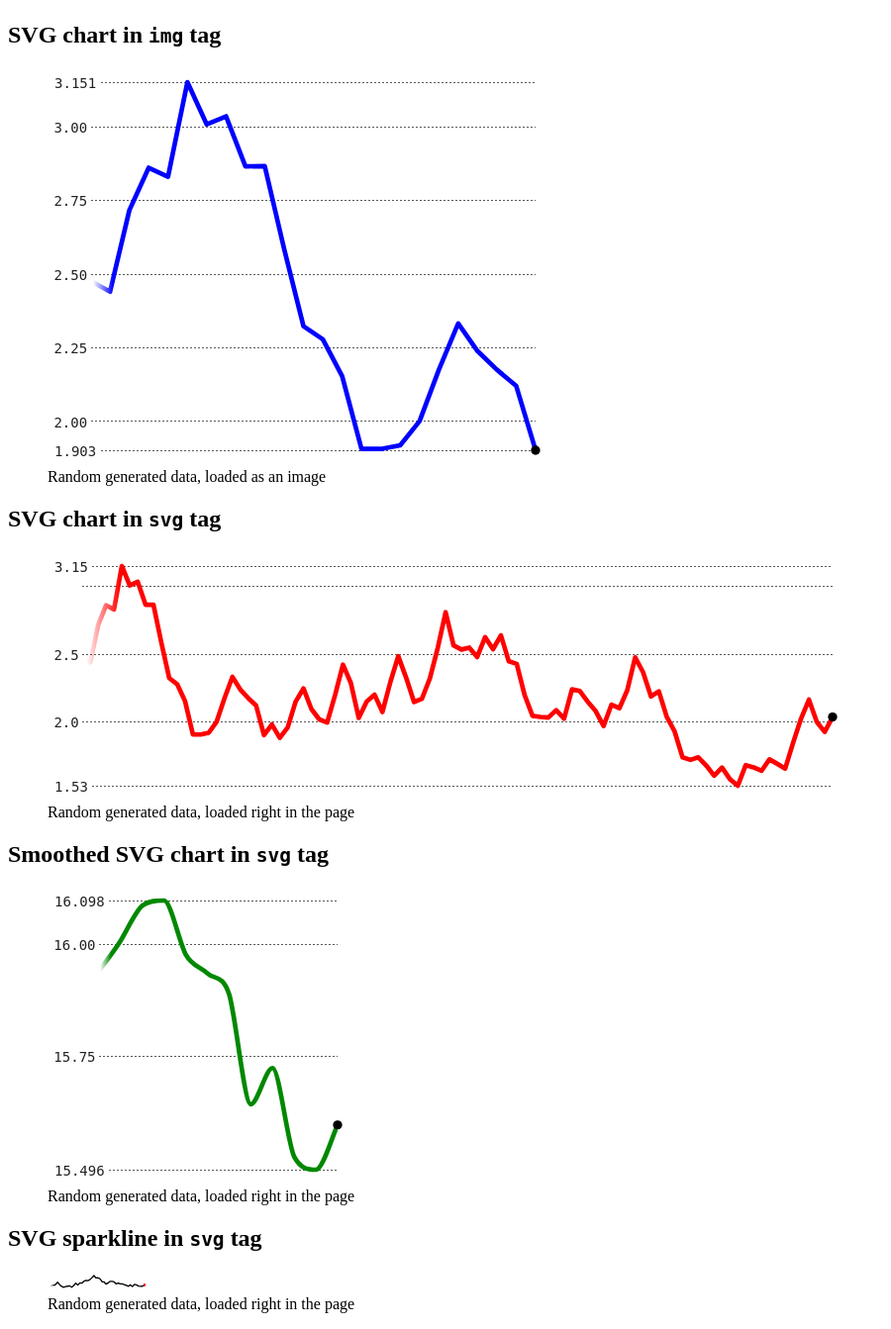
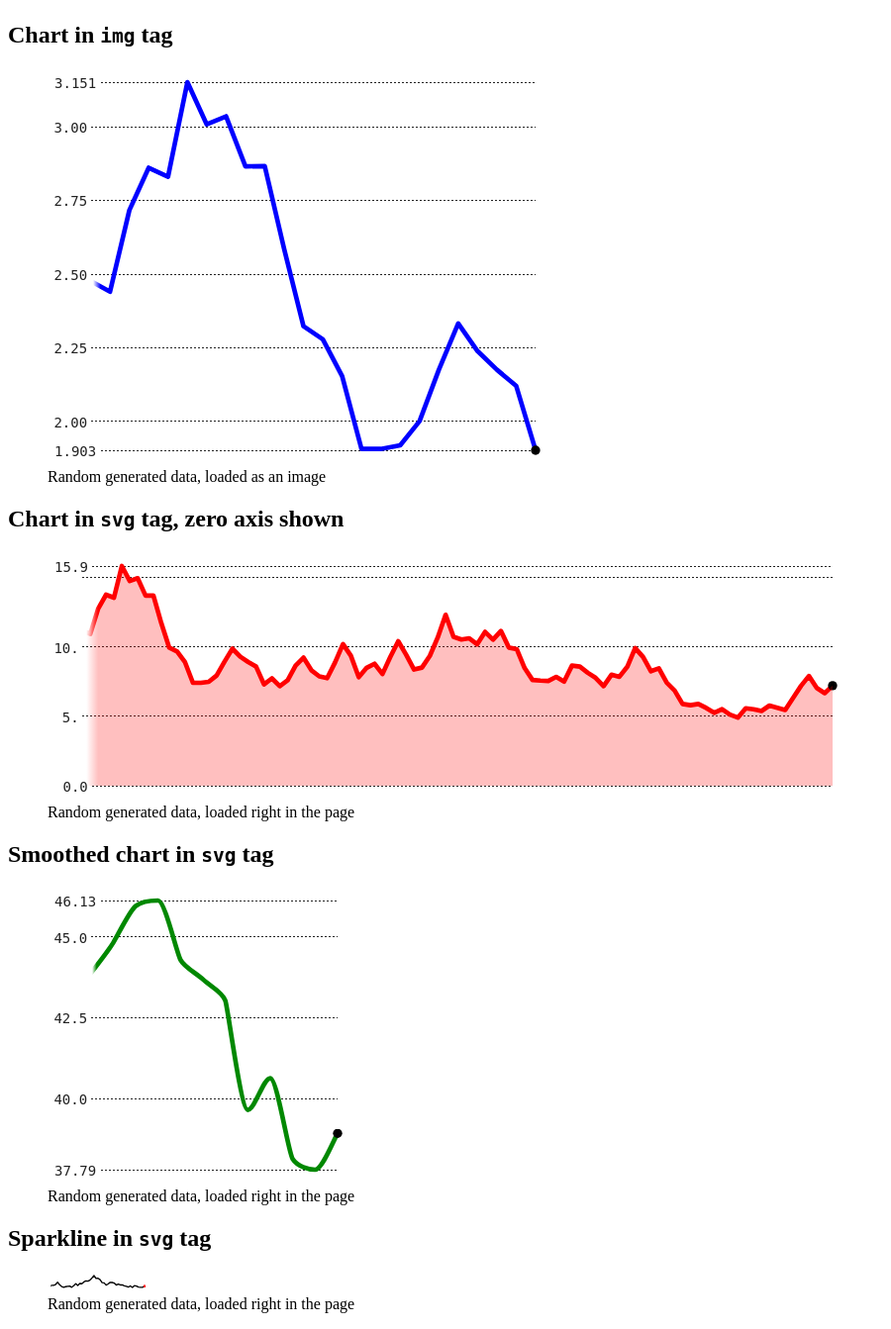
Before and after one commit to seigler/neat-charts, a PHP site: page /demo.php in a window 1280 px wide. Shown: the part 58-1401 px from the top of the page at 99% size, without its empty margins (0-900 px from the left). Run offline with PHP 8.4, Linux system fonts and the light colour scheme.

Commit message:
improved demo, added "honest charts" zero-axis option

```diff
--- a/demo.php
+++ b/demo.php
@@ -3,9 +3,9 @@ require_once 'vendor/autoload.php';
 
 function randomData($count = 96) {
   $randomData = [];
-  $offset = 100 * (rand()/getRandMax())**4;
-  $scale = 100 * (rand()/getRandMax())**2;
-  $volatility = 0.5 * (rand()/getRandMax())**3;
+  $offset = 100 * (rand()/getRandMax())**2;
+  $scale = max(0.1 * $offset, 100 * rand() / getRandMax());
+  $volatility = 0.25 * (rand()/getRandMax())**3 + 0.25;
   for ($n = 0, $current = $offset + 0.5 * $scale; $n < $count; $n++) {
     $current -= $offset;
     $current *= 1 + $volatility * (rand()/getRandMax() - 0.5);
@@ -32,14 +32,14 @@ function randomData($count = 96) {
   </header>
   <main>
     <section>
-      <h2>SVG chart in <code>img</code> tag</h2>
+      <h2>Chart in <code>img</code> tag</h2>
       <figure>
         <img src="./demo-as-image.php">
         <figcaption>Random generated data, loaded as an image</figcaption>
       </figure>
     </section>
     <section>
-      <h2>SVG chart in <code>svg</code> tag</h2>
+      <h2>Chart in <code>svg</code> tag, zero axis shown</h2>
       <figure>
         <?php
 $chart = new NeatCharts\LineChart(randomData(), [
@@ -48,7 +48,8 @@ $chart = new NeatCharts\LineChart(randomData(), [
   'lineColor'=>'#F00',
   'labelColor'=>'#222',
   'smoothed'=>false,
-  'fontSize'=>14
+  'fontSize'=>14,
+  'yAxisZero'=>true
 ]);
 echo $chart->render();
 ?>
@@ -56,7 +57,7 @@ echo $chart->render();
       </figure>
     </section>
     <section>
-      <h2>Smoothed SVG chart in <code>svg</code> tag</h2>
+      <h2>Smoothed chart in <code>svg</code> tag</h2>
       <figure>
         <?php
 $chart = new NeatCharts\LineChart(randomData(12), [
@@ -73,7 +74,7 @@ echo $chart->render();
       </figure>
     </section>
     <section>
-      <h2>SVG sparkline in <code>svg</code> tag</h2>
+      <h2>Sparkline in <code>svg</code> tag</h2>
       <figure>
         <?php
 $chart = new NeatCharts\LineChart(randomData(48), [
--- a/src/NeatCharts/LineChart.php
+++ b/src/NeatCharts/LineChart.php
@@ -1,31 +1,33 @@
 <?php
 namespace NeatCharts {
   class LineChart extends NeatChart {
+    public function setOptions($options) {
+      $this->options = [ // LineChart defaults
+        'width' => 800,
+        'height' => 250,
+        'lineColor' => '#000',
+        'markerColor' => '#000',
+        'labelColor' => '#000',
+        'smoothed' => false,
+        'fontSize' => 15,
+        'yAxisEnabled'=>true,
+        'xAxisEnabled'=>false,
+        'yAxisZero'=>false
+      ];
+      parent::setOptions($options);
+    }
+
     public function setData($chartData) {
+      $this->setWindow($chartData, $this->options); // sets min, max, range, etc
       // we assume $chartData is sorted by key and keys and values are all numeric
       $previousX = $previousY = null;
-      end($chartData);
-      $this->xMax = key($chartData);
-      reset($chartData);
-      $this->xMin = key($chartData);
-      $this->xRange = $this->xMax - $this->xMin;
       $count = count($chartData);
       $deltaX = $this->xRange / $count;
-      $this->yMin = INF; // so the first comparison sets this to an actual value
-      $this->yMax = -INF;
       $averageAbsSlope = 0; // we will add all of them then divide to get an average
       $secants = []; // slope between this point and the previous one
       $tangents = []; // slope across the point
 
       foreach ($chartData as $x => $y) {
-        if ($y < $this->yMin) {
-          $this->yMin = $y;
-          $yMinX = $x;
-        }
-        if ($y > $this->yMax) {
-          $this->yMax = $y;
-          $yMaxX = $x;
-        }
         if (!is_null($previousY)) {
           $averageAbsSlope += abs($y - $previousY); // just add up all the Y differences
           $secants[$previousX] = ($y - $previousY) / $deltaX;
@@ -36,7 +38,6 @@ namespace NeatCharts {
         $previousY = $y;
         $previousX = $x;
       }
-      $this->yRange = $this->yMax - $this->yMin;
       $averageAbsSlope /= $this->yRange * $deltaX; // turn this absolute-deltas total into a slope
 
       if ($this->options['smoothed']) {
@@ -140,15 +141,13 @@ namespace NeatCharts {
       }
 
       $chartPoints = 'M';
-      $chartSplines = 'M'.
-        $this->transformX($this->xMin).','.
-        $this->transformY($chartData[$this->xMin]);
       if ($this->options['smoothed']) {
+        $chartPoints .= $this->transformX($this->xMin).','.$this->transformY($chartData[$this->xMin]);
         foreach ($chartData as $x => $y) {
           $controlX = $deltaX / 3 / sqrt(1 + $tangents[$x]**2);
           $controlY = $tangents[$x] * $controlX;
           if ($x != $this->xMin) {
-            $chartSplines .= ' S'.
+            $chartPoints .= ' S'.
               $this->transformX($x - $controlX).','.
               $this->transformY($y - $controlY).' '.
               $this->transformX($x).','.
@@ -166,31 +165,29 @@ namespace NeatCharts {
       $chartID = rand();
       $this->output = '<svg viewBox="-'.( $this->padding['left'] ).' -'.( $this->padding['top'] ).' '.( $this->options['width'] ).' '.( $this->options['height'] ).'" width="'.( $this->options['width'] ).'" height="'.( $this->options['height'] ).'" version="1.1" xmlns="http://www.w3.org/2000/svg" xmlns:xlink="http://www.w3.org/1999/xlink">
     <defs>
-      <marker id="SVGChart-markerCircle-'.( $chartID ).'" markerWidth="2" markerHeight="2" refX="1" refY="1" markerUnits="strokeWidth">
-        <circle cx="1" cy="1" r="1" style="stroke: none; fill:'.( $this->options['markerColor'] ).';" />
+      <marker id="neatchart-markerCircle-'.( $chartID ).'" markerWidth="2" markerHeight="2" refX="1" refY="1" markerUnits="strokeWidth">
+        <circle class="neatchart-marker" cx="1" cy="1" r="1" stroke="none" fill="'.( $this->options['markerColor'] ).'" />
       </marker>
-      <linearGradient id="SVGChart-fadeFromNothing-'.( $chartID ).'" x1="0%" y1="0%" x2="100%" y2="0%">
+      <linearGradient id="neatchart-fadeFromNothing-'.( $chartID ).'" x1="0%" y1="0%" x2="100%" y2="0%" gradientUnits="userSpaceOnUse">
         <stop offset="0.5%" stop-color="'.( $this->options['lineColor'] ).'" stop-opacity="0"></stop>
-        <stop offset="5%" stop-color="'.( $this->options['lineColor'] ).'" stop-opacity="1"></stop>
+        <stop offset="2%" stop-color="'.( $this->options['lineColor'] ).'" stop-opacity="1"></stop>
         <stop offset="100%" stop-color="'.( $this->options['lineColor'] ).'" stop-opacity="1"></stop>
       </linearGradient>
     </defs>
-    <g class="SVGChart">'.( $this->options['yAxisEnabled'] || $this->options['xAxisEnabled'] ? '
+    <g class="neatchart">'.( $this->options['yAxisEnabled'] || $this->options['xAxisEnabled'] ? '
       <g class="chart__gridLines"
-        shape-rendering="crispEdges"
         fill="none"
         stroke="'.( $this->options['labelColor'] ).'"
-        stroke-opacity="0.75"
         stroke-width="1"
+        vector-effect="non-scaling-stroke"
         stroke-dasharray="2, 2"
-      >
+        shape-rendering="crispEdges">
         <path class="chart__gridLinePaths" d="'.( $gridLines ).'" />
       </g>
       <g class="chart__gridLabels"
         fill="'.( $this->options['labelColor'] ).'"
         font-family="monospace"
-        font-size="'.( $this->options['fontSize'] ).'px"
-      >
+        font-size="'.( $this->options['fontSize'] ).'px">
         '.( $gridText ).'
       </g>' : '').'
       <g class="chart__plotLine"
@@ -198,10 +195,16 @@ namespace NeatCharts {
         stroke-width="'.( $this->options['fontSize'] / 3 ).'"
         stroke-linejoin="round"
         stroke-linecap="round"
-        stroke="url(#SVGChart-fadeFromNothing-'.( $chartID ).')"
-        marker-end="url(#SVGChart-markerCircle-'.( $chartID ).')"
+        stroke="url(#neatchart-fadeFromNothing-'.( $chartID ).')"
+        marker-end="url(#neatchart-markerCircle-'.( $chartID ).')"
       >
-        <path d="'.( $this->options['smoothed'] ? $chartSplines : $chartPoints ).'" />
+        <path d="'.( $chartPoints ).'" />'.($this->options['yAxisZero'] ? '
+        <path
+          stroke="none"
+          fill="url(#neatchart-fadeFromNothing-'.( $chartID ).')"
+          fill-opacity="0.25"
+          marker-end="none"
+          d="'.$chartPoints.' L'.$this->width.','.$this->height.' 0,'.$this->height.' Z'.'" />' : '').'
       </g>
     </g>
   </svg>';
--- a/src/NeatCharts/NeatChart.php
+++ b/src/NeatCharts/NeatChart.php
@@ -10,7 +10,8 @@ namespace NeatCharts {
       'smoothed' => false,
       'fontSize' => 15,
       'yAxisEnabled'=>true,
-      'xAxisEnabled'=>false
+      'xAxisEnabled'=>false,
+      'yAxisZero'=>false
     ];
 
     protected $width;
@@ -23,11 +24,6 @@ namespace NeatCharts {
     protected $yMax;
     protected $yRange;
     protected $padding = ['top'=>10, 'right'=>10, 'bottom'=>10, 'left'=>10];
-
-    protected function arrayGet($array, $key, $default = NULL)
-    {
-        return isset($array[$key]) ? $array[$key] : $default;
-    }
 
     protected function labelFormat($float, $places, $minPlaces = 0) {
       $value = number_format($float, max($minPlaces, $places));
@@ -57,7 +53,29 @@ namespace NeatCharts {
       return $precision;
     }
 
-    public function __construct($chartData, $options = []) {
+    protected function setWindow($chartData) {
+      end($chartData);
+      $this->xMax = key($chartData);
+      reset($chartData);
+      $this->xMin = key($chartData);
+      $this->xRange = $this->xMax - $this->xMin;
+      $this->yMin = ($this->options['yAxisZero'] ? 0 : INF);
+      $this->yMax = -INF;
+
+      foreach ($chartData as $x => $y) {
+        if ($y < $this->yMin) {
+          $this->yMin = $y;
+          $yMinX = $x;
+        }
+        if ($y > $this->yMax) {
+          $this->yMax = $y;
+          $yMaxX = $x;
+        }
+      }
+      $this->yRange = $this->yMax - $this->yMin;
+    }
+
+    final public function __construct($chartData, $options = []) {
       $this->setOptions($options);
       $this->setData($chartData);
     }
```
